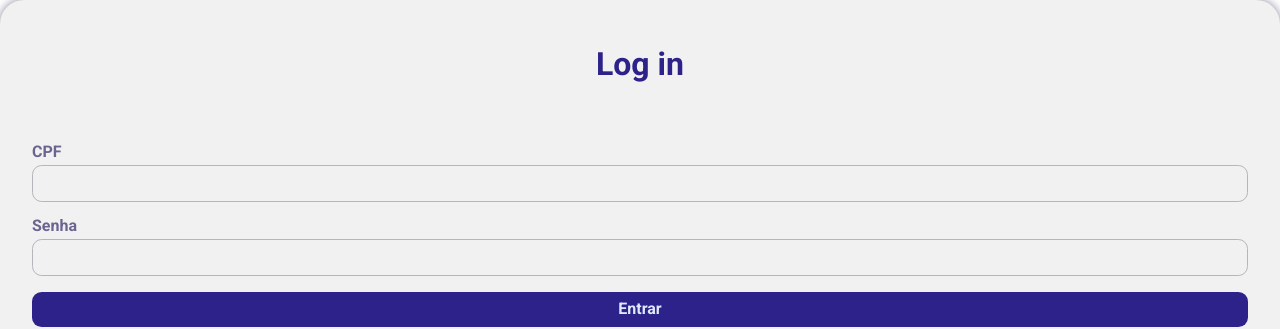
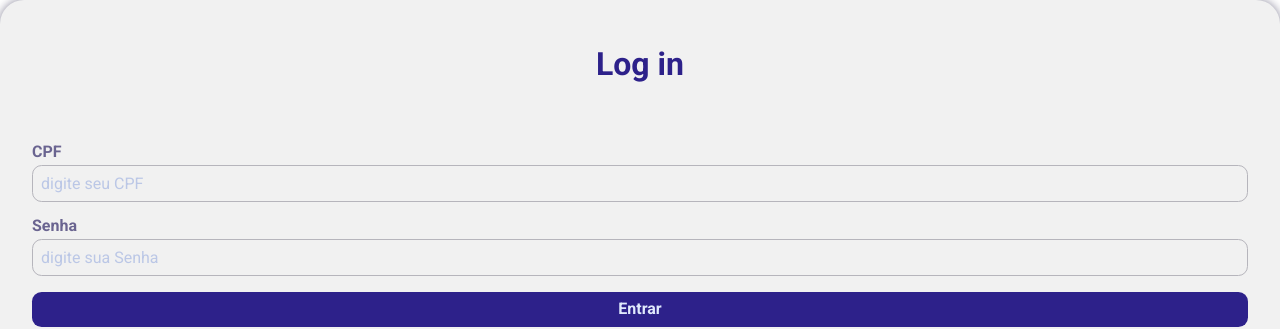
Before and after one commit to DenisLevy76/auth-frontend, a React (Vite) app: page / in a window 1280 px wide. Shown: the top 329 px of the page. Built offline with nearby package versions, Linux system fonts and the light colour scheme.

Commit message:
003 - Adding placeholder and changing color

```diff
--- a/src/components/InputComponent/styles.js
+++ b/src/components/InputComponent/styles.js
@@ -21,7 +21,7 @@ export const InputComponentStyle = styled.input`
     }
 
     &::placeholder{
-      color: ${variant === 'light' ? '#706e7f' : '#a5c2ff'};
+      color: ${variant === 'light' ? '#BBC7E6' : '#a5c2ff'};
     }
   `}
 `;
--- a/src/components/LoginComponent/index.jsx
+++ b/src/components/LoginComponent/index.jsx
@@ -7,8 +7,8 @@ export const LoginComponent = () => (
    <ContainerComponent>
         <FormularioLogin>
             <TextoLogin>Log in</TextoLogin>
-            <InputComponent id="CPF" labelText="CPF" type="text"/>
-            <InputComponent id="password" labelText="Senha" type="text"/>
+            <InputComponent id="CPF" labelText="CPF" placeholder="digite seu CPF" type="text"/>
+            <InputComponent id="password" labelText="Senha" placeholder="digite sua Senha" type="text"/>
             <ButtonComponent textLabel="Entrar"/>
             <ButtonComponent textLabel="Não possui conta? Cadastrar-se" bgcolor="transparent" color="#6a6490"/>
         </FormularioLogin>
```
